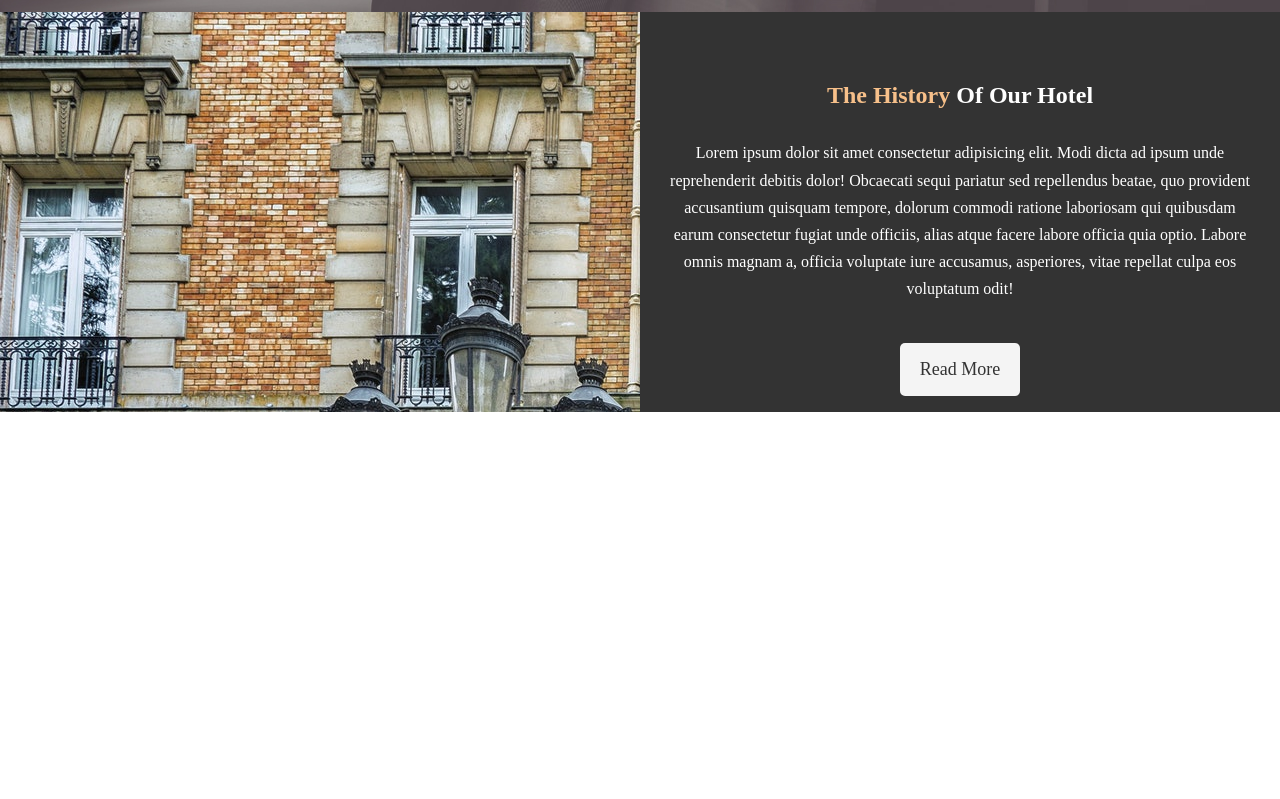
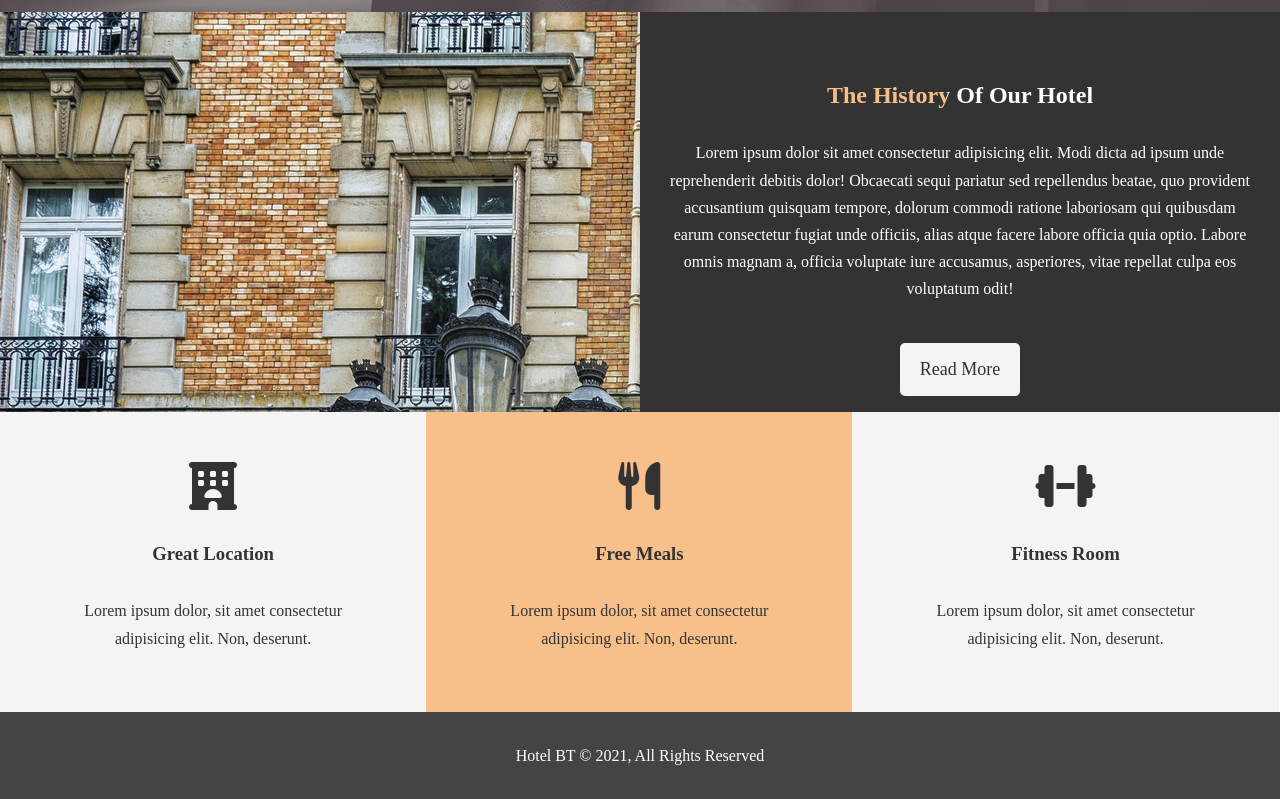
Before and after one commit to Gmsanjuliano/Hotel-BT, a plain HTML site: page index.html in a window 1280 px wide. Shown: the part 655-1454 px from the top of the page. Before the commit the page ends 1067 px from the top, so only its background shows below. Drawn offline with Linux system fonts and the light colour scheme.

Commit message:
index-done

```diff
--- a/index.html
+++ b/index.html
@@ -6,6 +6,7 @@
     <meta name="viewport" content="width=device-width, initial-scale=1.0">
     <meta name="description" content="This is my first step in web development, sorry for the bad english">
     <meta name="keywords" content="hotel">
+    <script src="https://kit.fontawesome.com/65a8ba37fa.js" crossorigin="anonymous"></script>
     <link rel="stylesheet" href="style/style.css">
     <title>Hotel BT | Home</title>
 </head>
@@ -34,10 +35,10 @@
             </div>
         </section>
     </header>
+
     <main>
         <section id="home-info" class="bg-dark">
             <div class="info-img">
-
             </div>
             <div class="info-content">
                 <h2><span class="text-primary">The History </span>Of Our Hotel</h2>
@@ -50,6 +51,29 @@
                 <a class="btn btn-light" href="about.html">Read More</a>
             </div>
         </section>
+        <section id="features">
+            <div class="box bg-light">
+                <i class="fas fa-hotel fa-3x"></i>
+                <h3>Great Location</h3>
+                <p>Lorem ipsum dolor, sit amet consectetur adipisicing elit. Non, deserunt.</p>
+            </div>
+            <div class="box bg-primary">
+                <i class="fas fa-utensils fa-3x"></i>
+                <h3>Free Meals</h3>
+                <p>Lorem ipsum dolor, sit amet consectetur adipisicing elit. Non, deserunt.</p>
+            </div>
+            <div class="box bg-light">
+                <i class="fas fa-dumbbell fa-3x"></i>
+                <h3>Fitness Room</h3>
+                <p>Lorem ipsum dolor, sit amet consectetur adipisicing elit. Non, deserunt.</p>
+            </div>
+        </section>
     </main>
+
+    <div class="clr"></div>
+
+    <footer id="main-footer">
+        <p>Hotel BT &copy; 2021, All Rights Reserved</p>
+    </footer>
 </body>
 </html>
--- a/style/style.css
+++ b/style/style.css
@@ -74,8 +74,12 @@ p {
 }
 
 .bg-primary {
-    background: #333;
-    color: #f7c08a;
+    color: #333;
+    background: #f7c08a;
+}
+
+.clr {
+    clear: both;
 }
 
 #navbar {
@@ -159,3 +163,20 @@ p {
 #home-info .info-content p {
     padding-bottom: 30px;
 }
+
+.box {
+    float: left;
+    width: 33.3%;
+    padding: 50px;
+    text-align: center;
+}
+
+.box i{
+    margin-bottom: 10px;
+}
+#main-footer {
+    text-align: center;
+    background: #444;
+    color: #fff;
+    padding: 20px;
+}
```
Also changed, not shown: 1 other file.
